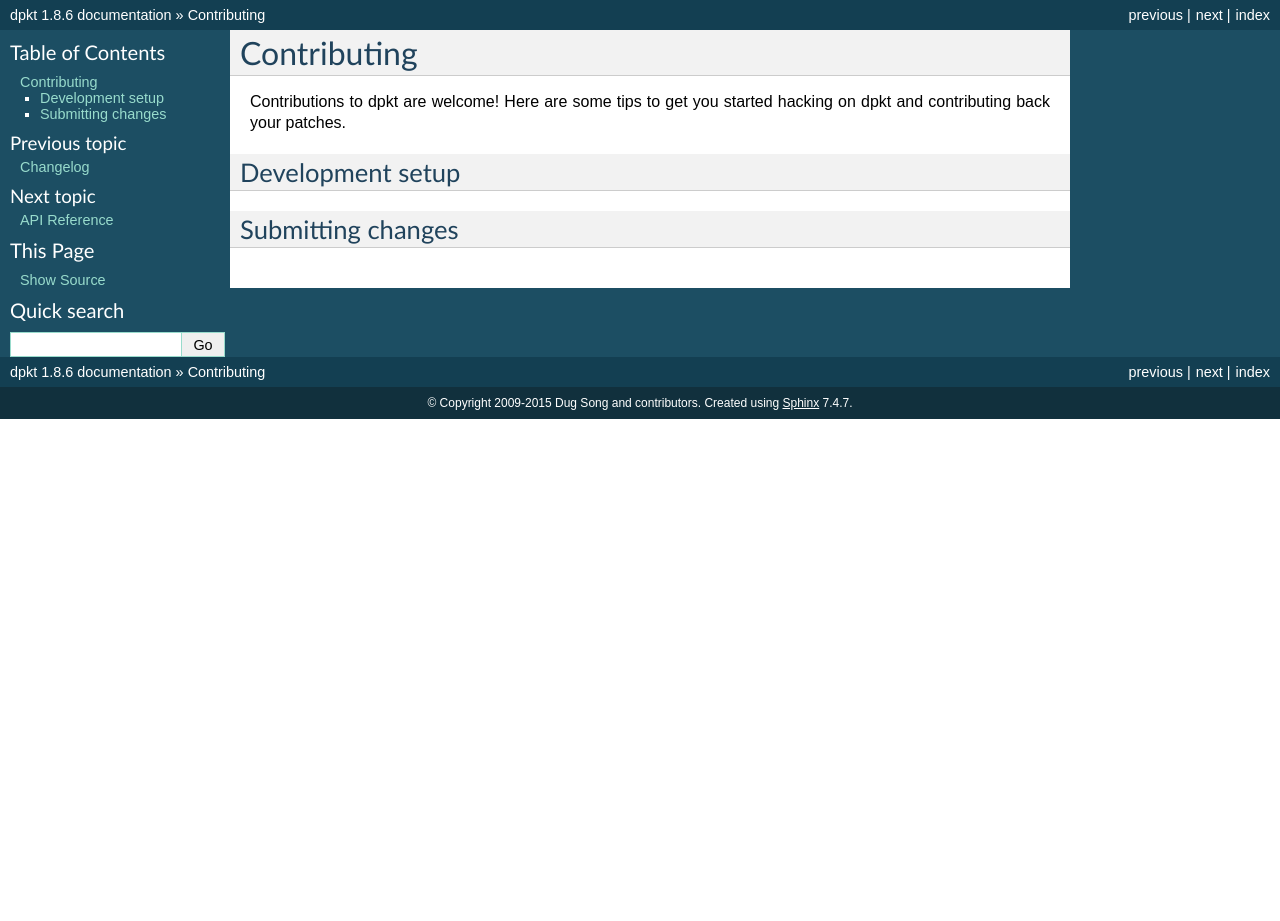
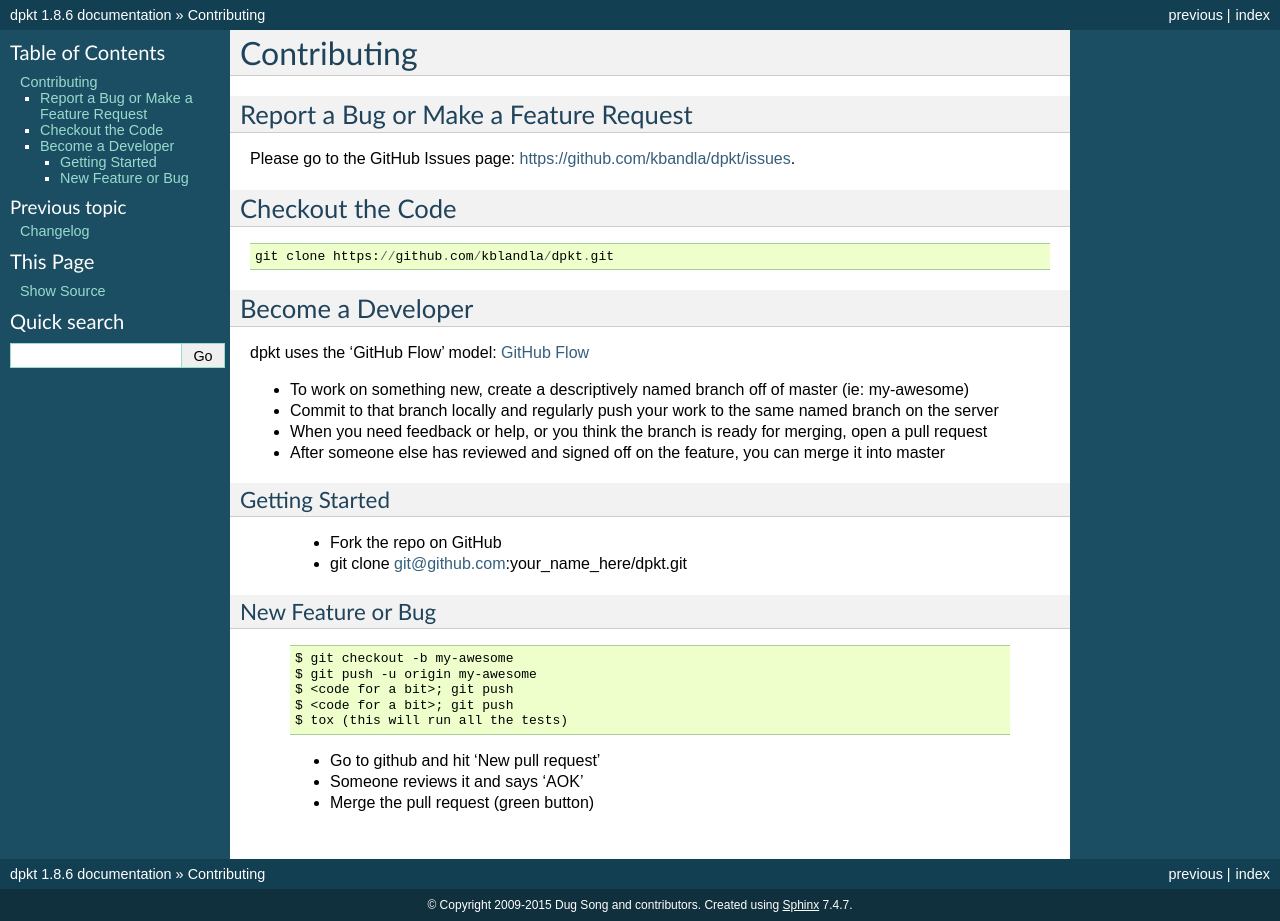
Before and after one commit to kbandla/dpkt, a Sphinx documentation site: the page built from docs/contributing.rst, in a window 1280 px wide. Built offline with Sphinx 7.4.7, drawn with Linux system fonts in a browser that asks for light colours; pages that are not in the unit, such as notebooks, are missing from menus; before the commit the page ends 900 px from its top, so only the background shows below that.

Commit message:
some doc reorg and a contributing section

```diff
--- /dev/null
+++ b/CONTRIBUTING.rst
@@ -0,0 +1,44 @@
+============
+Contributing
+============
+
+Report a Bug or Make a Feature Request
+--------------------------------------
+Please go to the GitHub Issues page: https://github.com/kbandla/dpkt/issues.
+
+Checkout the Code
+----------------
+
+::
+
+    git clone https://github.com/kblandla/dpkt.git
+
+
+Become a Developer
+------------------
+dpkt uses the 'GitHub Flow' model: `GitHub Flow <http://scottchacon.com/2011/08/31/github-flow.html>`_
+
+- To work on something new, create a descriptively named branch off of master (ie: my-awesome)
+- Commit to that branch locally and regularly push your work to the same named branch on the server
+- When you need feedback or help, or you think the branch is ready for merging, open a pull request
+- After someone else has reviewed and signed off on the feature, you can merge it into master
+
+Getting Started
+~~~~~~~~~~~~~~~
+    - Fork the repo on GitHub
+    - git clone git@github.com:your_name_here/dpkt.git
+
+New Feature or Bug
+~~~~~~~~~~~~~~~~~~
+
+    ::
+
+    $ git checkout -b my-awesome
+    $ git push -u origin my-awesome
+    $ <code for a bit>; git push
+    $ <code for a bit>; git push
+    $ tox (this will run all the tests)
+
+    - Go to github and hit 'New pull request'
+    - Someone reviews it and says 'AOK'
+    - Merge the pull request (green button)
--- a/docs/api/index.rst
+++ b/docs/api/index.rst
@@ -1,9 +1,9 @@
 
 API Reference
 =============
-The dpkt API reference section is current a large work in progress, please have patience as we fill in the documentation.
+The dpkt API reference section is currently a work in progress, please have patience as we fill in and improve the documentation.
 
-**Sections**
+**dpkt Modules**
 
 .. toctree::
     :maxdepth: 4
--- a/docs/contributing.rst
+++ b/docs/contributing.rst
@@ -1,14 +1 @@
-************
-Contributing
-************
-
-Contributions to dpkt are welcome! Here are some tips to get you started
-hacking on dpkt and contributing back your patches.
-
-
-Development setup
-=================
-
-
-Submitting changes
-==================
+.. include:: ../CONTRIBUTING.rst
```
Also changed, not shown: docs/index.rst (+7 -7 lines).
